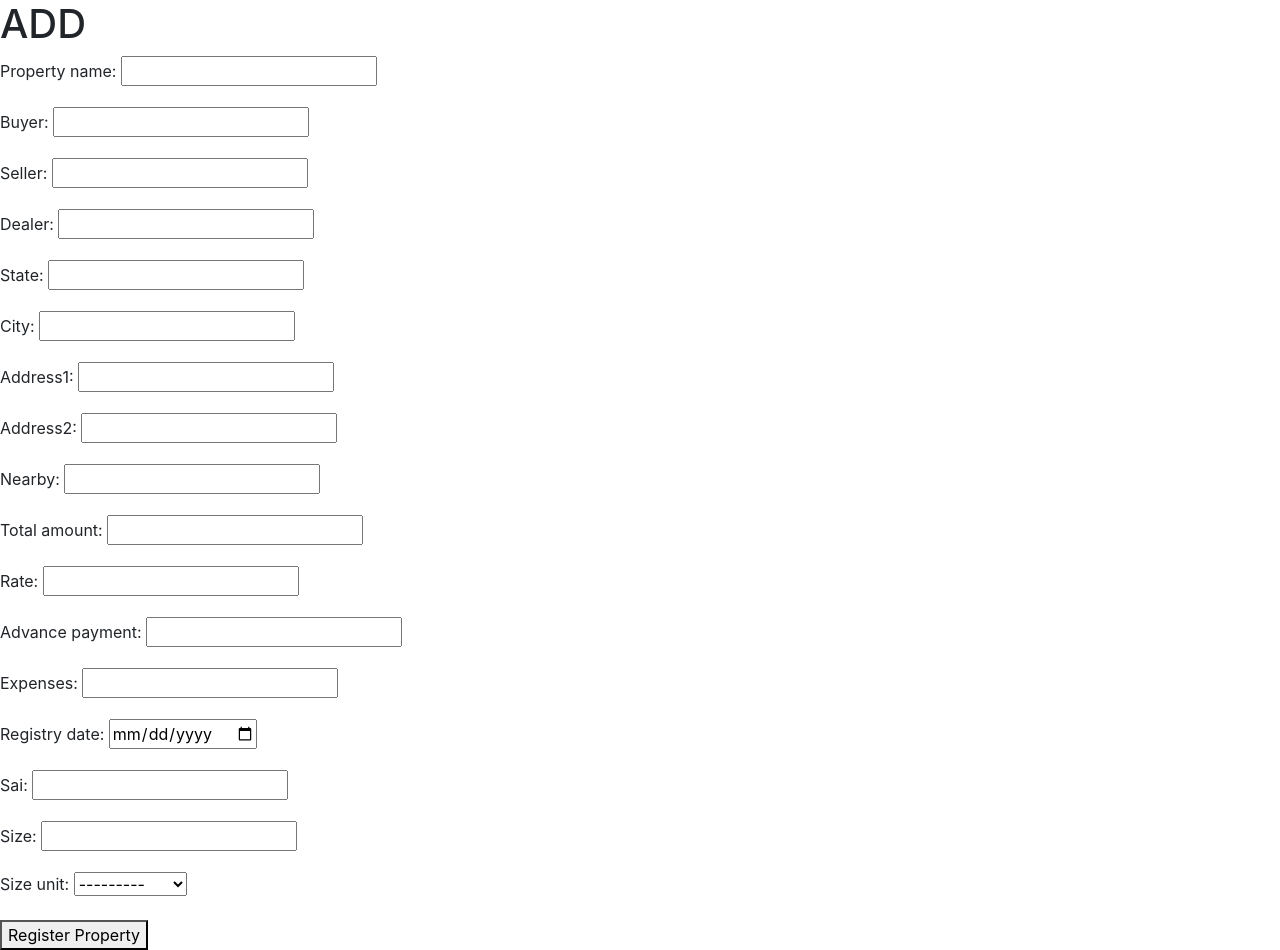
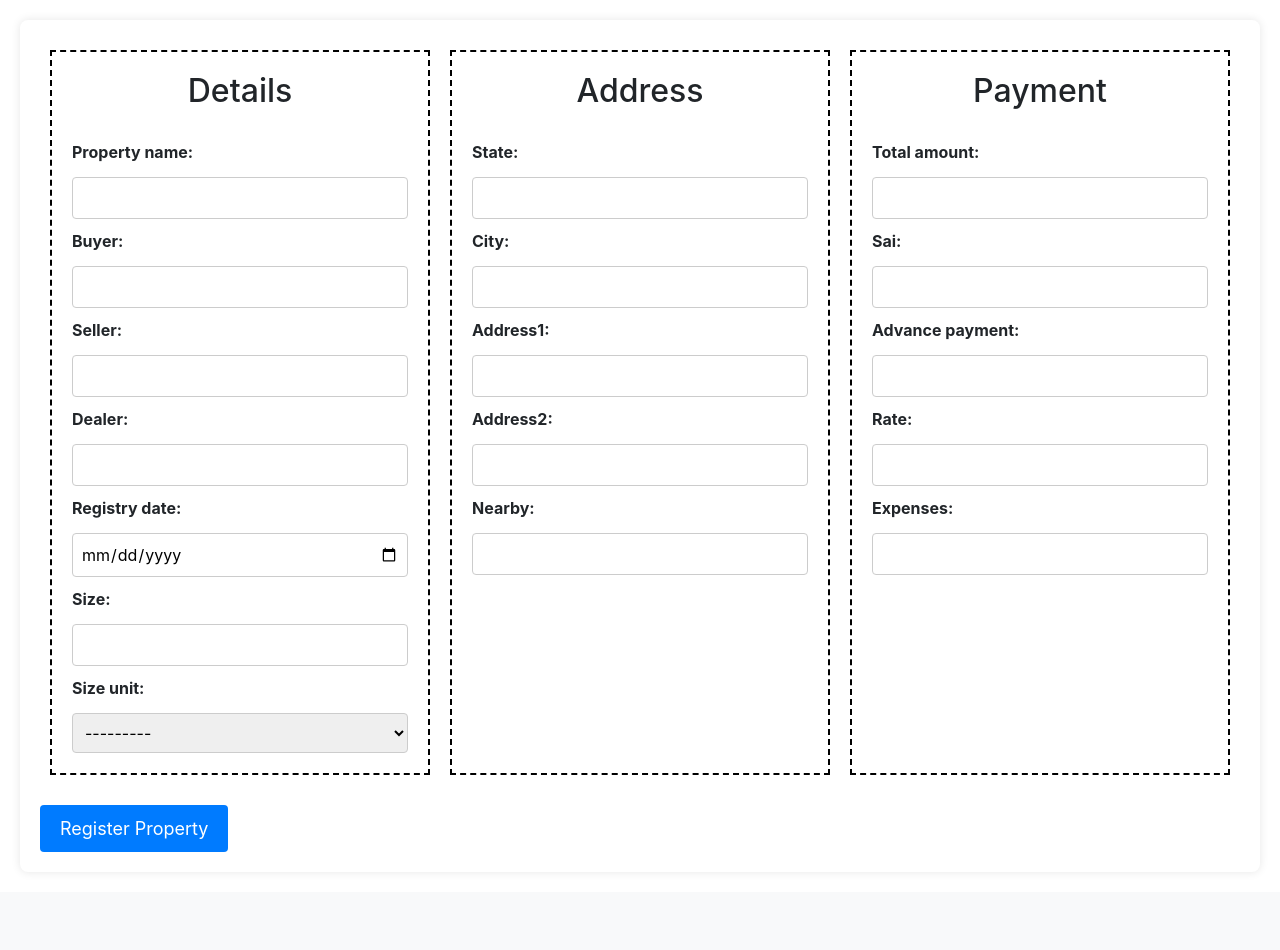
Before and after one commit to Sanyam-bot/RealtorHub, a Django app: page /add in a window 1280 px wide. Shown: the part 56-1006 px from the top of the page. After the commit the page ends 908 px from the top, so only its background shows below. Run offline with Django 5.2, Linux system fonts and the light colour scheme; a user stored in the database is signed in.

Commit message:
Added style to add.html

```diff
--- /dev/null
+++ b/realtorhub/static/realtorhub/add.css
@@ -0,0 +1,58 @@
+.property-container {
+    display: flex;
+    justify-content: center;
+    align-items: center;
+    padding: 20px;
+
+}
+
+.property-form {
+    background-color: #fff;
+    padding: 20px;
+    border-radius: 8px;
+    box-shadow: 0 0 10px rgba(0, 0, 0, 0.1);
+    width: 1500px;
+    display: flex;
+    flex-wrap: wrap;
+    justify-content: space-between;
+}
+
+.form-section {
+    border: 2px dashed black;
+    padding: 20px;
+    margin: 10px;
+    flex: 1 1 30%;
+    display: flex;
+    flex-direction: column;
+}
+
+.form-section h2 {
+    text-align: center;
+    margin-bottom: 20px;
+}
+
+.form-section label {
+    margin-top: 10px;
+    font-weight: bold;
+}
+
+.form-section input,
+.form-section select {
+    margin-top: 5px;
+    padding: 8px;
+    font-size: 16px;
+    border: 1px solid #ccc;
+    border-radius: 4px;
+}
+
+button[type="submit"] {
+    margin-top: 20px;
+    padding: 10px 20px;
+    font-size: 18px;
+    color: #fff;
+    background-color: #007bff;
+    border: none;
+    border-radius: 4px;
+    cursor: pointer;
+    align-self: center;
+}
--- a/realtorhub/templates/realtorhub/add.html
+++ b/realtorhub/templates/realtorhub/add.html
@@ -1,14 +1,47 @@
 {% extends 'realtorhub/layout.html' %}
+
+{% load static %}
+
+{% block head %}
+<link rel="stylesheet" href="{% static 'realtorhub/add.css' %}">
+{% endblock %}
 
 {% block title %} Add {% endblock %}
 
 {% block body %}
 
-    <h1>ADD</h1>
-    <form method="post">
-        {% csrf_token %}
-        {{ form.as_p }}
-        <button type="submit">Register Property</button>
-    </form>
+    <div class="property-container">
+        <form method="post" class="property-form">
+            {% csrf_token %}
+            <div class="form-section">
+                <h2>Details</h2>
+                {{ form.property_name.label_tag }} {{ form.property_name }}
+                {{ form.buyer.label_tag }} {{ form.buyer }}
+                {{ form.seller.label_tag }} {{ form.seller }}
+                {{ form.dealer.label_tag }} {{ form.dealer }}
+                {{ form.registry_date.label_tag }} {{ form.registry_date }}
+                {{ form.size.label_tag }} {{ form.size }}
+                {{ form.size_unit.label_tag }} {{ form.size_unit }}
+            </div>
 
+            <div class="form-section">
+                <h2>Address</h2>
+                {{ form.state.label_tag }} {{ form.state }}
+                {{ form.city.label_tag }} {{ form.city }}
+                {{ form.address1.label_tag }} {{ form.address1 }}
+                {{ form.address2.label_tag }} {{ form.address2 }}
+                {{ form.nearby.label_tag }} {{ form.nearby }}
+            </div>
+
+            <div class="form-section">
+                <h2>Payment</h2>
+                {{ form.total_amount.label_tag }} {{ form.total_amount }}
+                {{ form.sai.label_tag }} {{ form.sai }}
+                {{ form.advance_payment.label_tag }} {{ form.advance_payment }}
+                {{ form.rate.label_tag }} {{ form.rate }}
+                {{ form.expenses.label_tag }} {{ form.expenses }}
+            </div>
+            <button type="submit">Register Property</button>
+        </form>
+    </div>
 {% endblock %}
```
